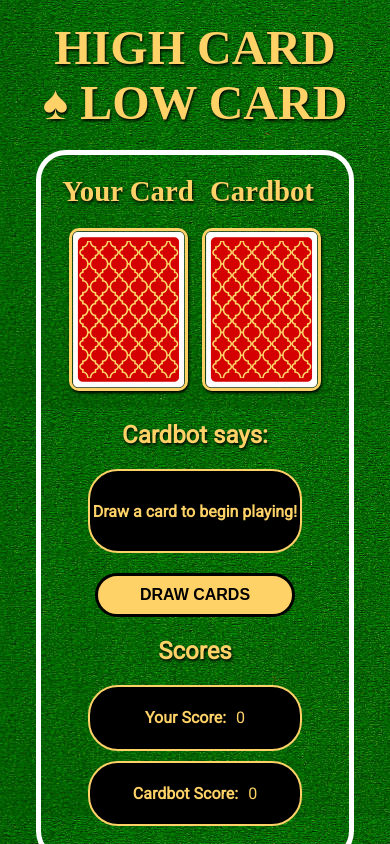
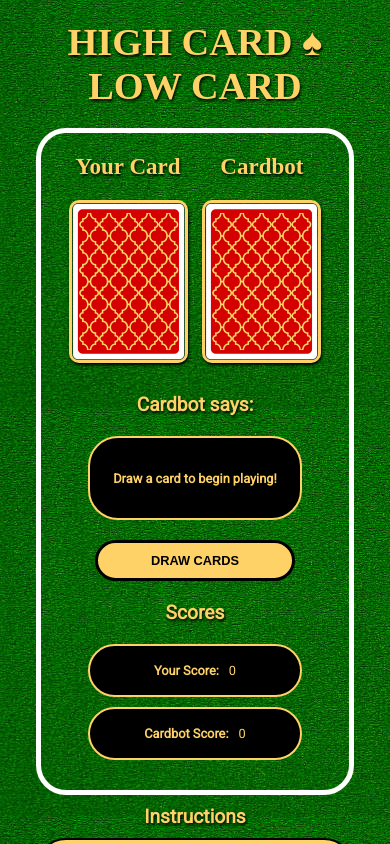
Before and after one commit to davetyson/daveTysonProject3, a React (Create React App) app: page / in a window 390 px wide. Shown: the top 844 px of the page. Built offline with nearby package versions, Linux system fonts and the light colour scheme; no server answers; a web font is replaced by a local one.

Commit message:
lowered font size on mobile after first real mobile test

```diff
--- a/src/index.css
+++ b/src/index.css
@@ -232,7 +232,7 @@ footer p {
 /* Media queries */
 @media only screen and (max-width: 1024px) {
   html {
-    font-size: 100%;
+    font-size: 80%;
   }
 
   figure {
```
